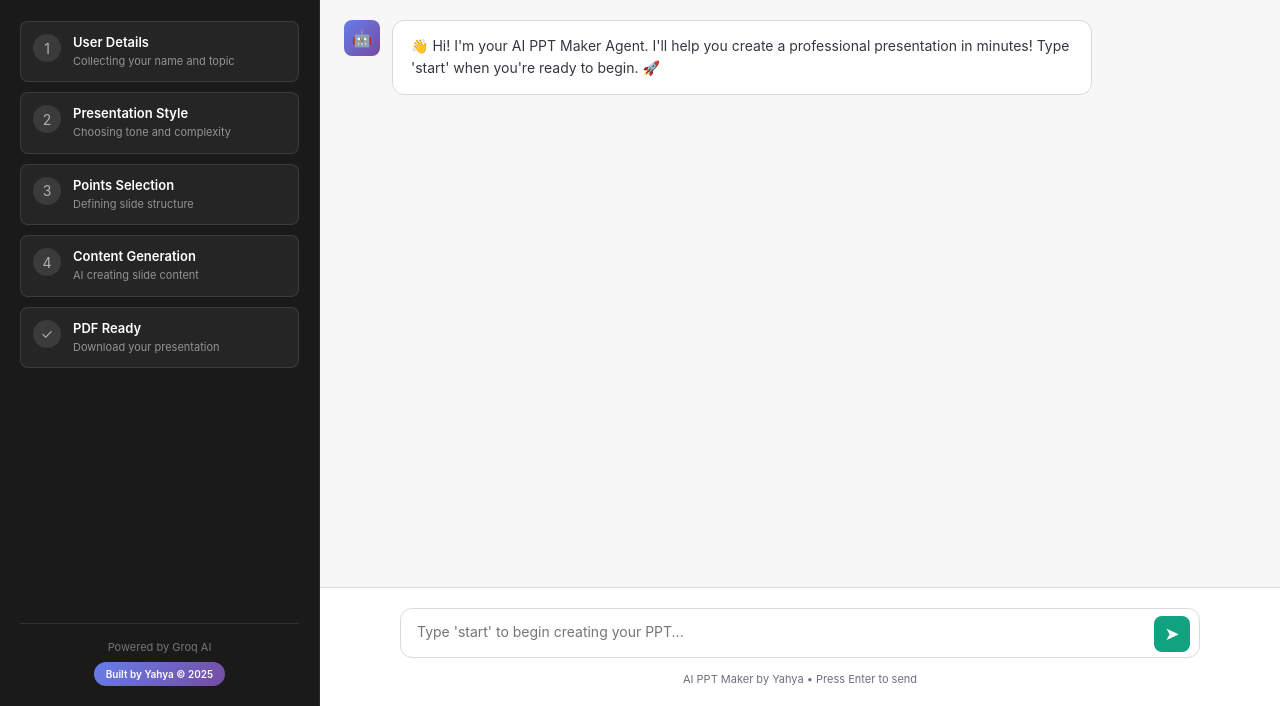
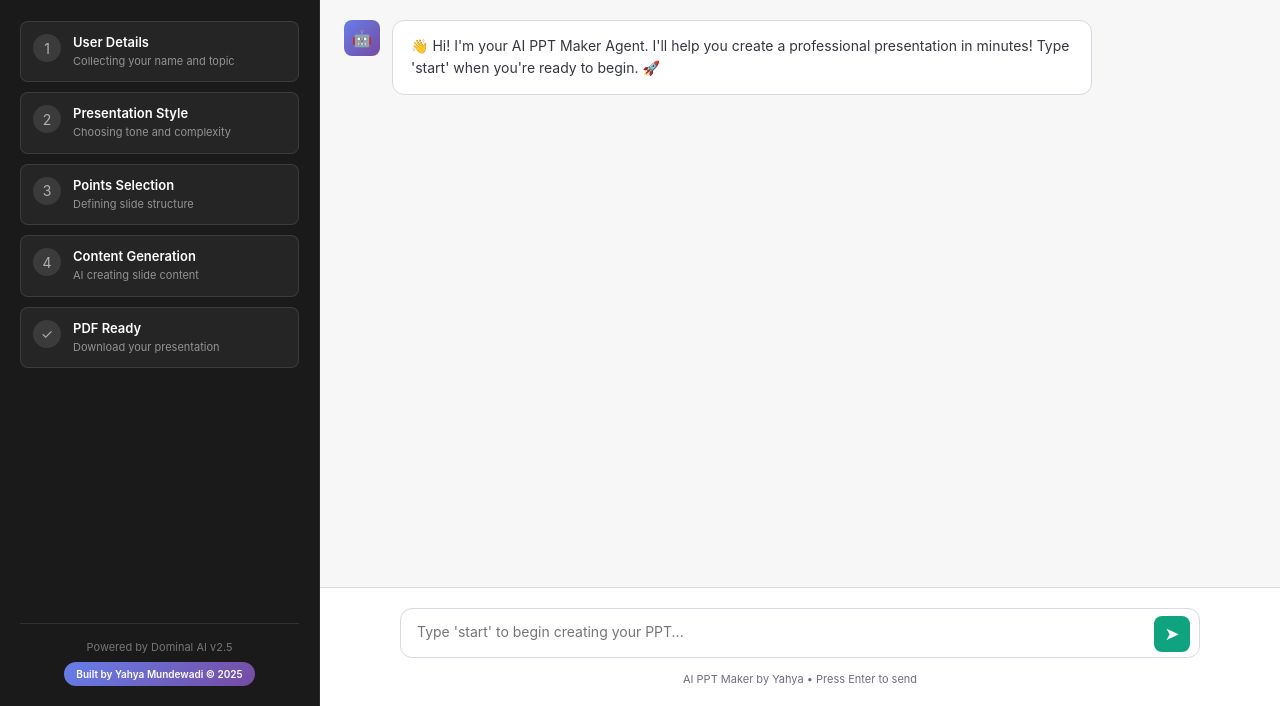
Before and after one commit to mdyahhya/dominal, a website: page ppt.html in a window 1280 px wide. Shown: the part 94-800 px from the top of the page. Drawn offline with nearby package versions, Linux system fonts and the light colour scheme.

Commit message:
Update ppt.html

```diff
--- a/ppt.html
+++ b/ppt.html
@@ -569,8 +569,8 @@
       </div>
 
       <div class="sidebar-footer">
-        <div class="footer-text">Powered by Groq AI</div>
-        <div class="creator-badge">Built by Yahya © 2025</div>
+        <div class="footer-text">Powered by Dominal AI v2.5</div>
+        <div class="creator-badge">Built by Yahya Mundewadi © 2025</div>
       </div>
     </div>
 
```
